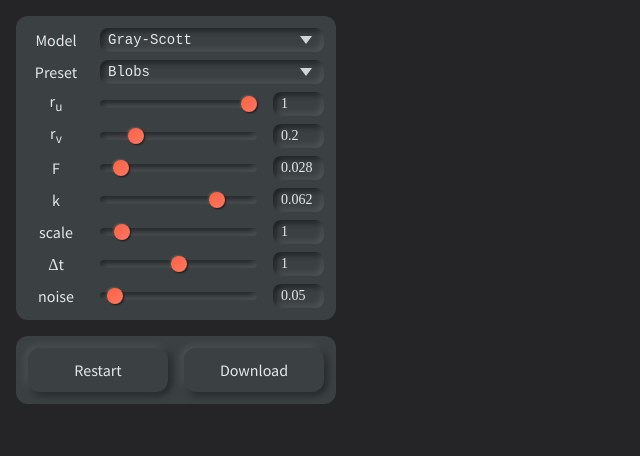
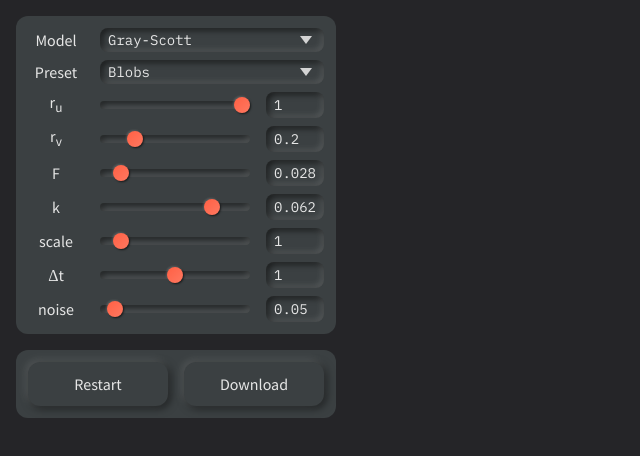
Before and after one commit to x43z/x43z.github.io, a plain HTML site: page texture_gen/index.html in a window 1280 px wide. Shown: the whole page, without its empty margins (0-640 px from the left). Drawn offline with Linux system fonts and the light colour scheme.

Commit message:
Fix css import; Add missing font

```diff
--- a/css/x43z.css
+++ b/css/x43z.css
@@ -55,6 +55,18 @@
         url('../fonts/ibm-plex-serif-v15-latin-ext_latin-regular.woff2') format('woff2'),
         /* Chrome 26+, Opera 23+, Firefox 39+ */
         url('../fonts/ibm-plex-serif-v15-latin-ext_latin-regular.woff') format('woff');
+    /* Chrome 6+, Firefox 3.6+, IE 9+, Safari 5.1+ */
+}
+
+/* ibm-plex-mono-regular - latin-ext_latin */
+@font-face {
+    font-family: 'IBM Plex Mono';
+    font-style: normal;
+    font-weight: 400;
+    src: local(''),
+        url('../fonts/ibm-plex-mono-v15-latin-ext_latin-regular.woff2') format('woff2'),
+        /* Chrome 26+, Opera 23+, Firefox 39+ */
+        url('../fonts/ibm-plex-mono-v15-latin-ext_latin-regular.woff') format('woff');
     /* Chrome 6+, Firefox 3.6+, IE 9+, Safari 5.1+ */
 }
 
--- a/texture_gen/index.html
+++ b/texture_gen/index.html
@@ -2,7 +2,7 @@
 <html>
 
 <head>
-    <link rel="stylesheet" href="../../css/x43z.css">
+    <link rel="stylesheet" href="../css/x43z.css">
     <style>
         :root {
             --bg-color: #252528;
```
Also changed, not shown: fonts/ibm-plex-mono-v15-latin-ext_latin-regular.woff (added), fonts/ibm-plex-mono-v15-latin-ext_latin-regular.woff2 (added).
